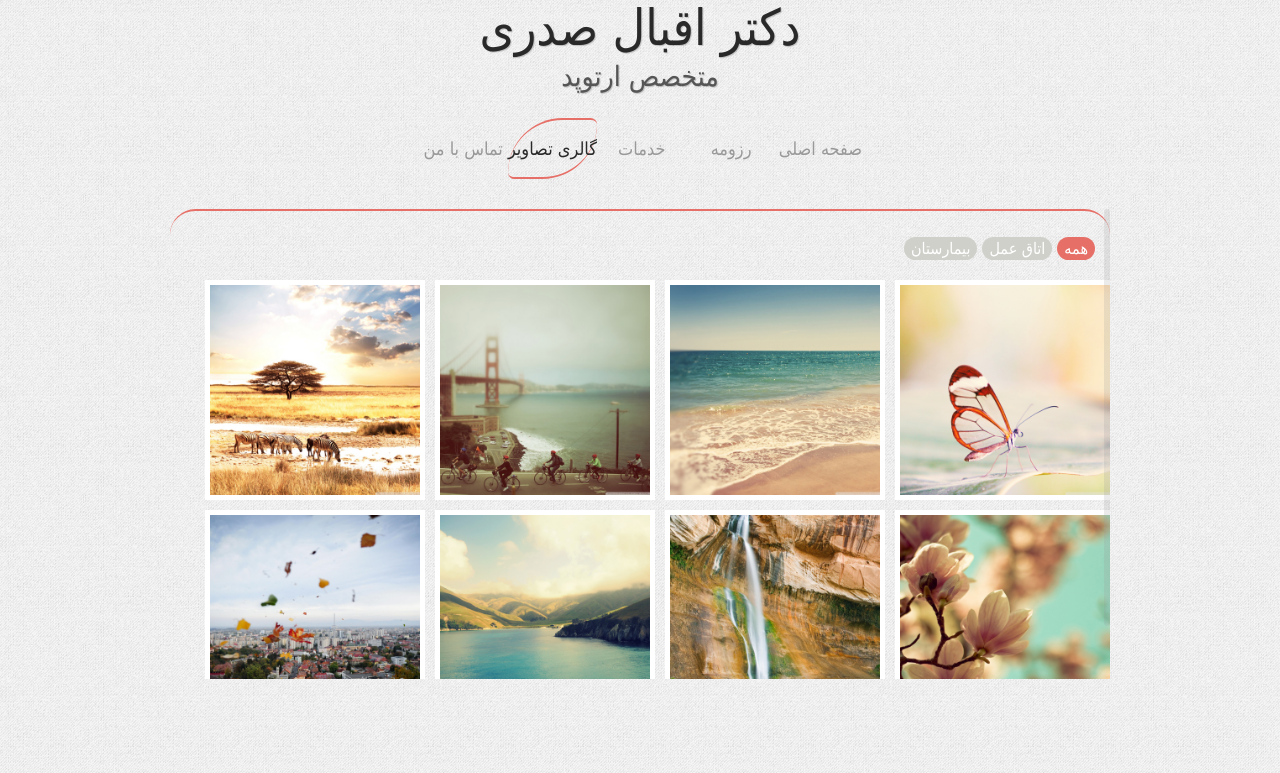
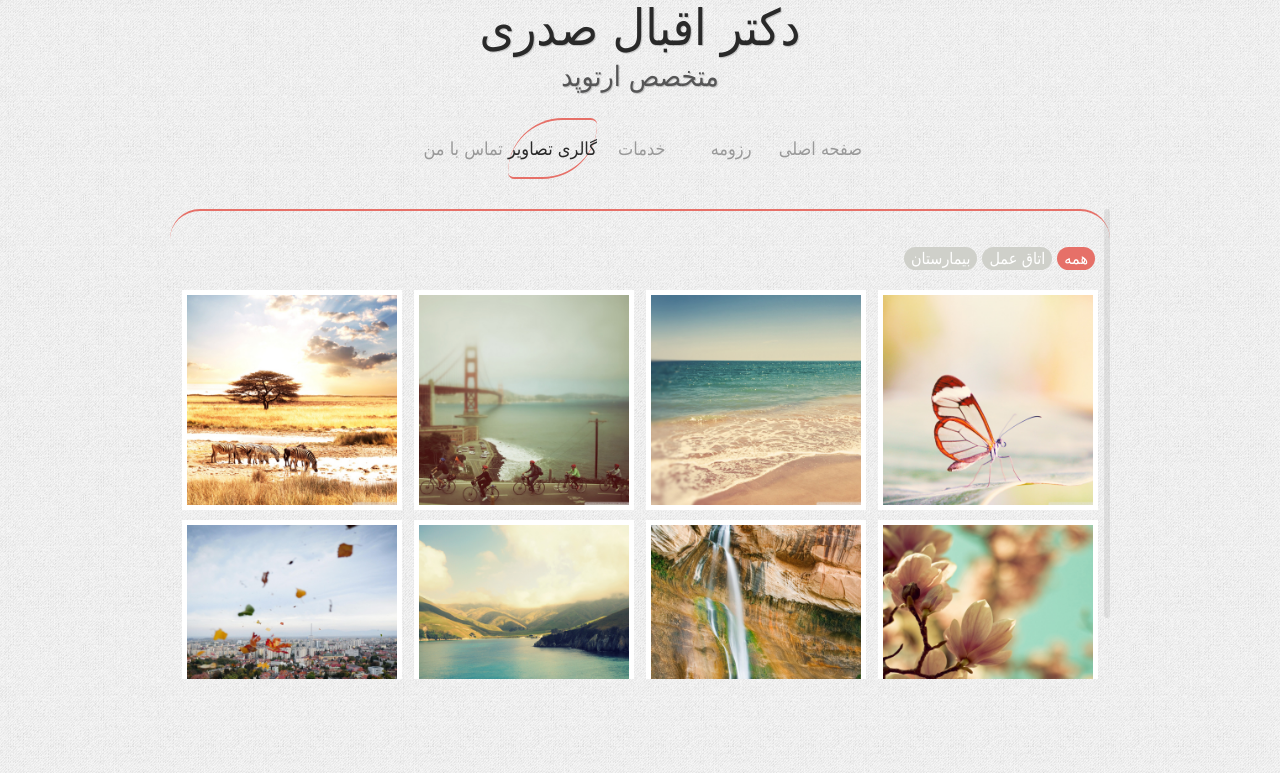
Before and after one commit to medworks/Dr, a WordPress theme: template themes/Dr-theme/index.php in a window 1280 px wide, after a click on "گالری تصاویر". Shown: the part 27-800 px from the top of the page. Run offline with PHP 8.4 and a stand-in for WordPress, Linux system fonts and the light colour scheme; the site name, menu and one post (Sample post) are stand-ins, and other content is empty; some web fonts are replaced.

Commit message:
edit item of portfolio

```diff
--- a/themes/Dr-theme/style.css
+++ b/themes/Dr-theme/style.css
@@ -548,10 +548,12 @@ ul.personal-info .not_available { /* Font Color For Freelance Status = Not Avail
 .portfolio {
 	width:100%;
 	padding:0;
-	margin-left:5px;
+	/*margin-left:5px;*/
 }
 /* Portfolio Items */
 .portfolio li {
+	margin-right: 12px !important;
+	margin-left: 0px !important;
     list-style:none;
 	float: left;
 	margin-bottom: 10px;
@@ -573,7 +575,7 @@ ul.personal-info .not_available { /* Font Color For Freelance Status = Not Avail
 ul.filter {
 	overflow:hidden;
 	padding:0;
-	margin-top:20px;
+	margin-top:30px;
 	margin-bottom:20px;
 	margin-right:15px;
 	margin-left:20px;
```
